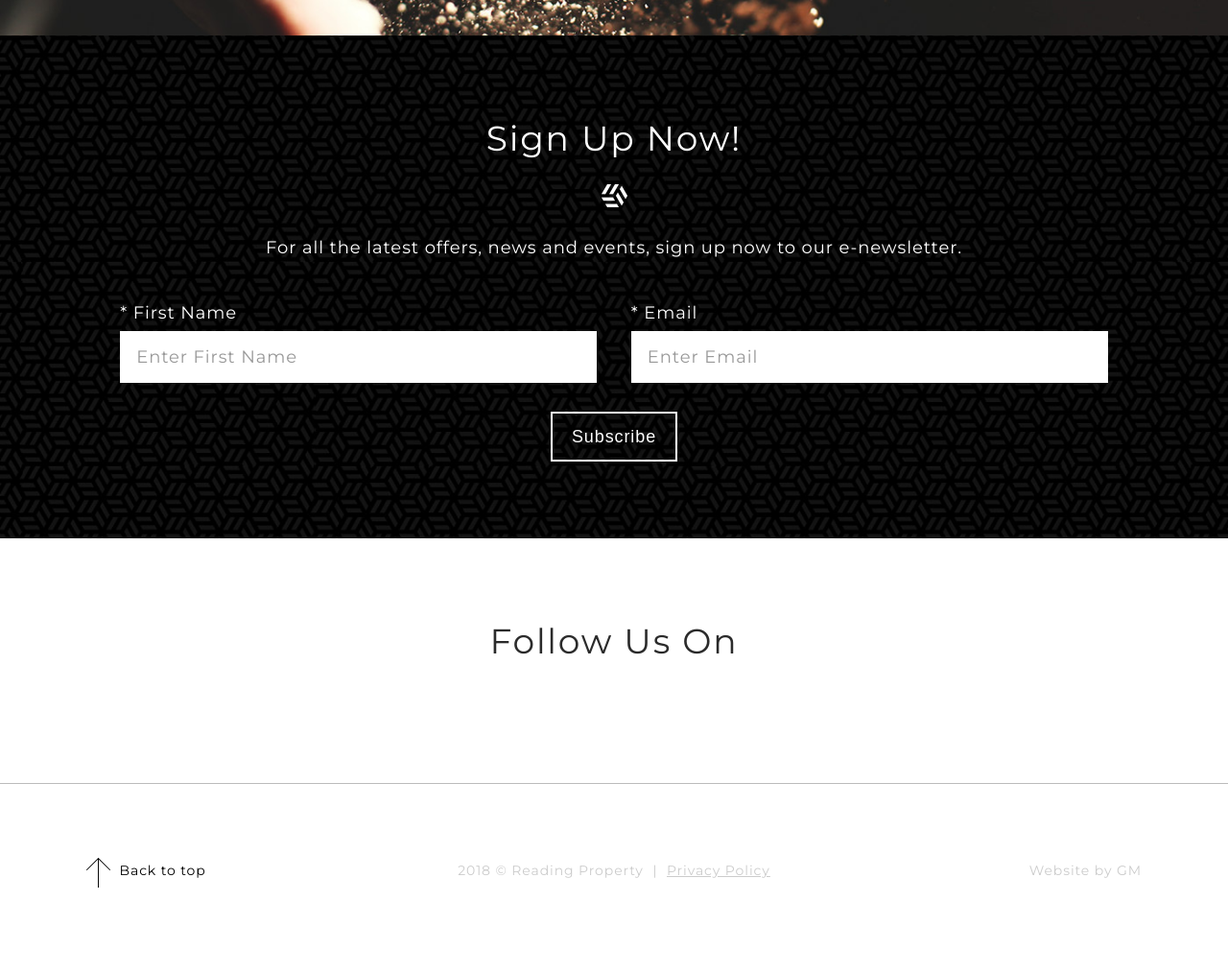
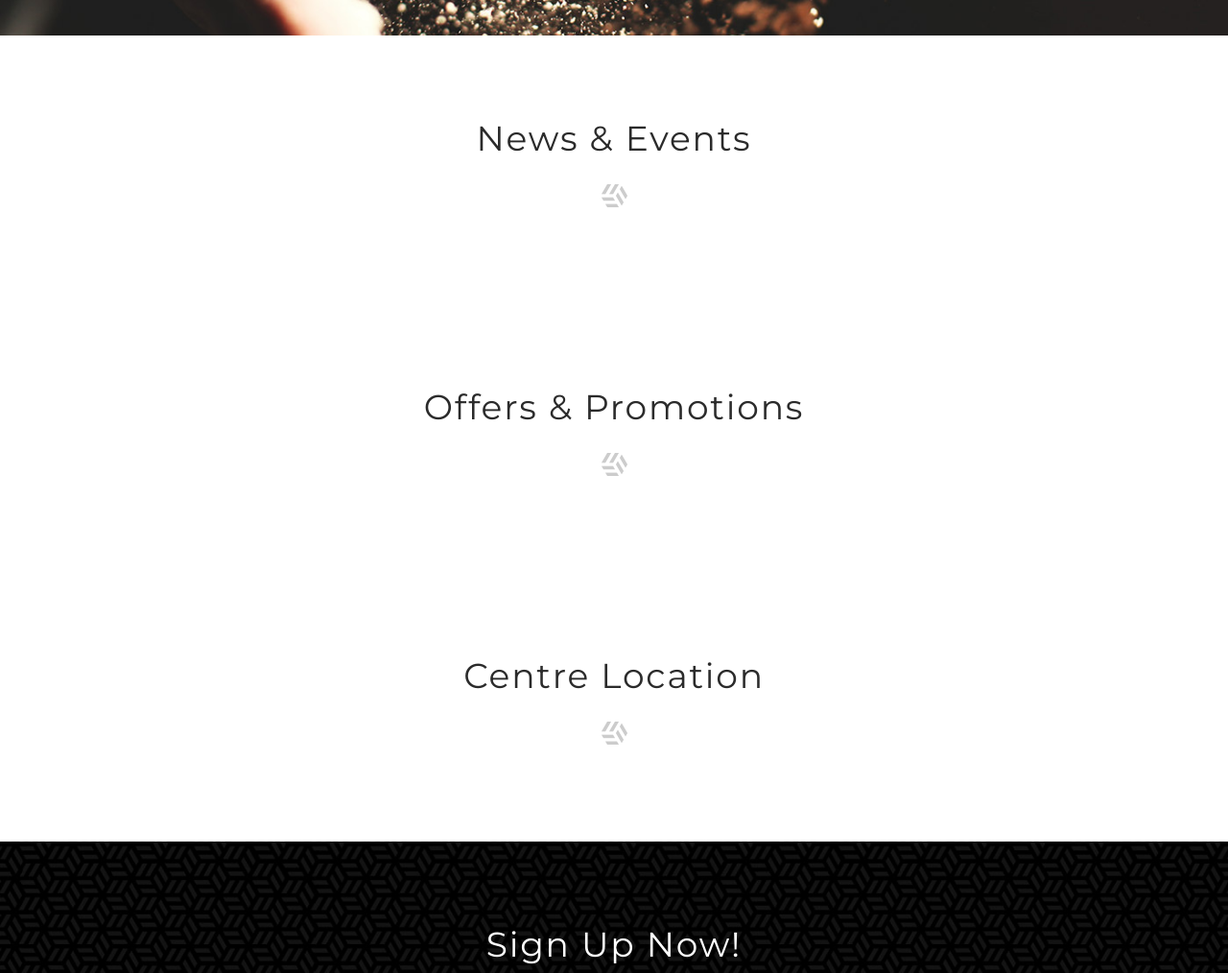
Before and after one commit to lenymo/newmarket-village, a website: page src/html/pages/index.html in a window 1280 px wide. Shown: the part 663-1677 px from the top of the page at 96% size. Drawn offline with nearby package versions, Linux system fonts and the light colour scheme; files that its build step writes are made by us from their sources; files whose address does not match are found by name.

Commit message:
Added more sections to home page.

```diff
--- a/src/html/pages/index.html
+++ b/src/html/pages/index.html
@@ -7,4 +7,8 @@
 
 @@include('../layout/page-header.html')
 
+@@include('../sections/home-news-and-events.html')
+@@include('../sections/home-offers-and-promotions.html')
+@@include('../sections/home-centre-location.html')
+
 @@include('../layout/footer.html')
--- /dev/null
+++ b/src/html/sections/home-centre-location.html
@@ -0,0 +1,12 @@
+<section class="section section--centre-location centre-location">
+  <div class="container container--centre-location">
+    <div class="row row--centre-location">
+      <div class="col-sm-12 col--centre-location">
+        <h2 class="section__title footer-signup__title">
+          Centre Location
+        </h2>
+        <img src="/img/icon-yarn-gray.png" class="section__title__icon footer-sign__icon" alt="Icon">
+      </div><!-- .col -->
+    </div><!-- .row -->
+  </div><!-- .container -->
+</section><!-- .section -->
--- /dev/null
+++ b/src/html/sections/home-news-and-events.html
@@ -0,0 +1,12 @@
+<section class="section section--news-and-events news-and-events">
+  <div class="container container--news-and-events">
+    <div class="row row--news-and-events">
+      <div class="col-sm-12 col--news-and-events">
+        <h2 class="section__title footer-signup__title">
+          News & Events
+        </h2>
+        <img src="/img/icon-yarn-gray.png" class="section__title__icon footer-sign__icon" alt="Icon">
+      </div><!-- .col -->
+    </div><!-- .row -->
+  </div><!-- .container -->
+</section><!-- .section -->
--- /dev/null
+++ b/src/html/sections/home-offers-and-promotions.html
@@ -0,0 +1,12 @@
+<section class="section section--offers-and-promotions offers-and-promotions">
+  <div class="container container--offers-and-promotions">
+    <div class="row row--offers-and-promotions">
+      <div class="col-sm-12 col--offers-and-promotions">
+        <h2 class="section__title footer-signup__title">
+          Offers & Promotions
+        </h2>
+        <img src="/img/icon-yarn-gray.png" class="section__title__icon footer-sign__icon" alt="Icon">
+      </div><!-- .col -->
+    </div><!-- .row -->
+  </div><!-- .container -->
+</section><!-- .section -->
--- a/src/scss/layout/_section.scss
+++ b/src/scss/layout/_section.scss
@@ -20,7 +20,6 @@ $section-padding-lg: $section-padding-lg-top-bottom 0;
 //
 //  STYLES
 //––––––––––––––––––––––––––––––––––––––––––––––––––
-
 
 .section {
   padding: $section-padding-xs;
@@ -60,7 +59,10 @@ $section-padding-lg: $section-padding-lg-top-bottom 0;
 //––––––––––––––––––––––––––––––––––––––––––––––––––
 
 .section__title__icon {
+  display: block;
   margin-bottom: $gutter;
+  margin-left: auto;
+  margin-right: auto;
 }
 
 
```
Also changed, not shown: build/css/styles.css, build/index.html.
